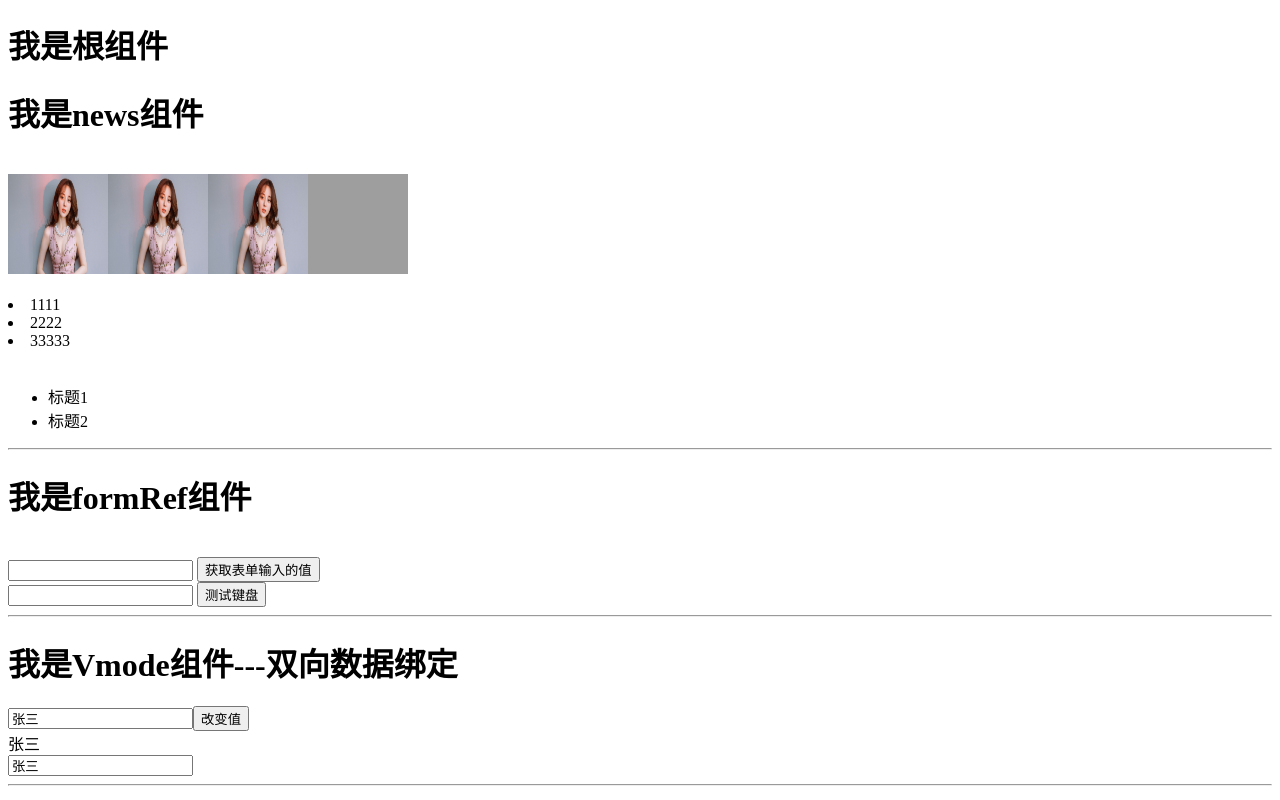
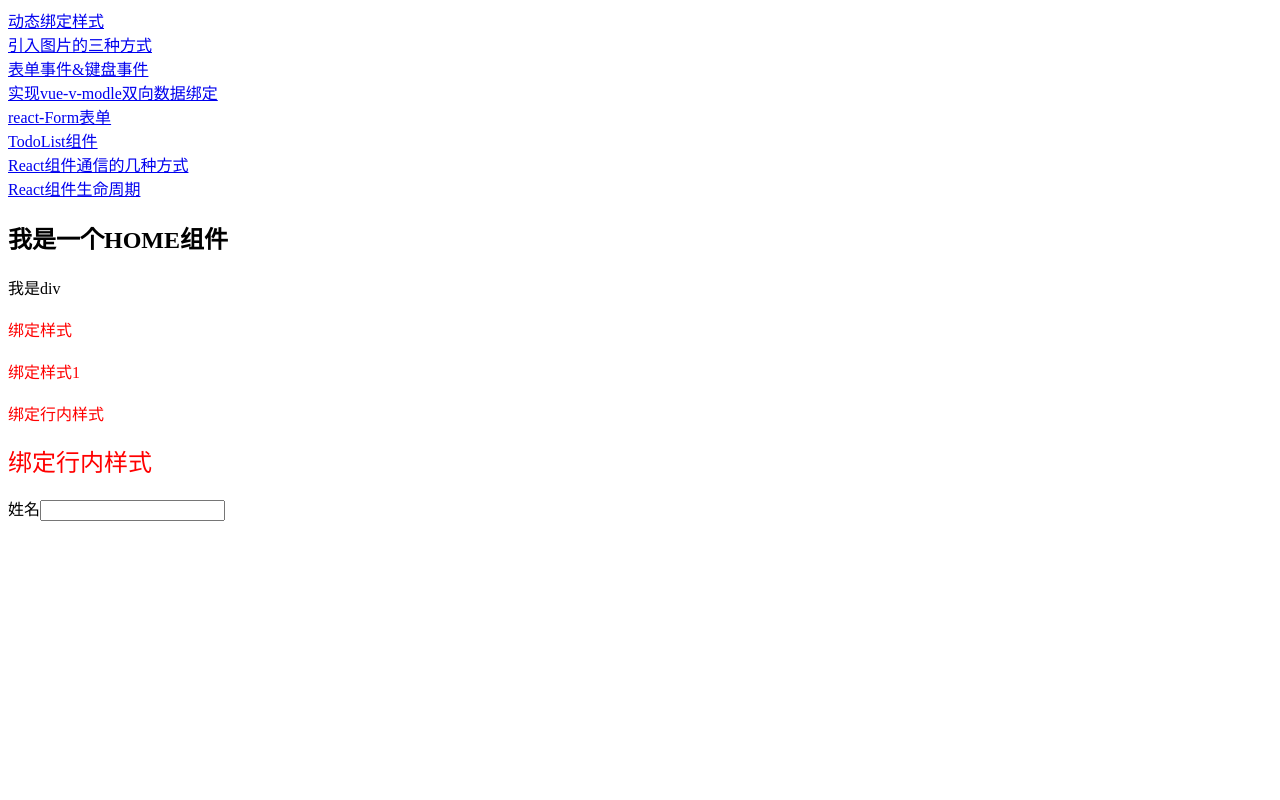
Before and after one commit to zhaotbj/react-demo, a React (Create React App) app: page / in a window 1280 px wide. Shown: the top 800 px of the page. Built offline with nearby package versions, Linux system fonts and the light colour scheme; grey boxes are pictures that could not be loaded.

Commit message:
'addreact-router'

```diff
--- a/package.json
+++ b/package.json
@@ -5,6 +5,8 @@
   "dependencies": {
     "react": "^16.8.6",
     "react-dom": "^16.8.6",
+    "react-router": "^5.0.1",
+    "react-router-dom": "^5.0.1",
     "react-scripts": "3.0.1"
   },
   "scripts": {
--- a/src/App.css
+++ b/src/App.css
@@ -1,33 +1,3 @@
-.App {
-  text-align: center;
+.title a{
+  display: block;
 }
-
-.App-logo {
-  animation: App-logo-spin infinite 20s linear;
-  height: 40vmin;
-  pointer-events: none;
-}
-
-.App-header {
-  background-color: #282c34;
-  min-height: 100vh;
-  display: flex;
-  flex-direction: column;
-  align-items: center;
-  justify-content: center;
-  font-size: calc(10px + 2vmin);
-  color: white;
-}
-
-.App-link {
-  color: #61dafb;
-}
-
-@keyframes App-logo-spin {
-  from {
-    transform: rotate(0deg);
-  }
-  to {
-    transform: rotate(360deg);
-  }
-}
--- a/src/App.js
+++ b/src/App.js
@@ -1,6 +1,8 @@
 import React, { Component } from 'react';
+import { BrowserRouter as Router, Route, Link } from "react-router-dom";
 
-// import Home from './components/Home'
+import './App.css'
+import Home from './components/Home'
 import News from './components/News'
 
 import FormRef from './components/FormRef' //form 表单事件 和ref 05react
@@ -11,27 +13,44 @@ import TodoList from './components/TodoList'
 import ReactForm from './components/ReactForm'
 
 import Parent from './components/Parent' // 测试父子组件通信
+
+import Lifecycle from './components/Lifecycle' // 测试生命周期
+
+
 class App extends Component {
 
-  render(){
+  render() {
     return (
-      <div >
-        <h1>我是根组件</h1>
-        <News />
-        <hr />
-        <FormRef />
-        <hr />
-        <Vmode />
-        <hr />
-        <ReactForm />
-        <hr />
-        <TodoList />
-        <hr />
-        <h1>测试组件通信</h1>
-        <Parent />
-      </div>
+      <Router>
+        <div >
+          <header className="title">
+
+            <Link to="/">动态绑定样式</Link>
+
+            <Link to="/news">引入图片的三种方式</Link>
+
+            <Link to="/FormRef">表单事件&键盘事件</Link>
+            <Link to="/Vmode">实现vue-v-modle双向数据绑定</Link>
+            <Link to="/ReactForm">react-Form表单</Link>
+            <Link to="/TodoList">TodoList组件</Link>
+            <Link to="/Parent">React组件通信的几种方式</Link>
+            <Link to="/Lifecycle">React组件生命周期</Link>
+
+          </header>
+
+          <Route exact path="/" component={Home} />
+          <Route path="/news" component={News} />
+          <Route path="/FormRef" component={FormRef} />
+          <Route path="/Vmode" component={Vmode} />
+          <Route path="/ReactForm" component={ReactForm} />
+          <Route path="/TodoList" component={TodoList} />
+          <Route path="/Parent" component={Parent} />
+          <Route path="/Lifecycle" component={Lifecycle} />
+
+
+        </div>
+      </Router>
     )
   }
 }
-
 export default App;
--- /dev/null
+++ b/src/components/Lifecycle.js
@@ -0,0 +1,95 @@
+import React, { Component } from 'react'
+import '../assets/index.css'
+/*
+React生命周期函数：
+
+    组件加载之前，组件加载完成，以及组件更新数据，组件销毁。
+
+    触发的一系列的方法 ，这就是组件的生命周期函数
+
+
+组件加载的时候触发的函数：
+
+    constructor 、componentWillMount、 render 、componentDidMount
+
+组件数据更新的时候触发的生命周期函数：
+
+    shouldComponentUpdate、componentWillUpdate、render、componentDidUpdate
+
+
+你在父组件里面改变props传值的时候触发的：
+
+    componentWillReceiveProps
+
+
+组件销毁的时候触发的：
+
+    componentWillUnmount
+
+
+必须记住的生命周期函数：
+
+    *加载的时候：componentWillMount、 render 、componentDidMount（dom操作）
+
+    更新的时候：componentWillUpdate、render、componentDidUpdate
+
+    *销毁的时候： componentWillUnmount    */
+class Lifecycle extends Component {
+  constructor(props) {
+    console.log('01构造函数');
+    super(props)
+    this.state = {
+      msg: '我是一个Lifecycle组件'
+    }
+  }
+ //组件将要挂载的时候触发的生命周期函数
+ componentWillMount(){
+  console.log('02组件将要挂载');
+}
+ //组件挂载完成的时候触发的生命周期函数
+ componentDidMount(){
+  //dom操作放在这个里面    请求数据也放在这个里面
+  console.log('04组件挂载完成');
+}
+
+// 数据跟新
+//是否要更新数据  如果返回true才会执行更新数据的操作
+shouldComponentUpdate(nextProps, nextState){
+  console.log('01是否要更新数据');
+
+  console.log('nextProps',nextProps,'nextState',nextState);
+
+  return true;
+}
+//将要更新数据的时候触发
+componentWillUpdate(){
+  console.log('02组件将要更新');
+}
+//组件更新完成
+componentDidUpdate(){
+  console.log('04组件数据更新完成');
+}
+
+//组件销毁的时候触发的生命周期函数   用在组件销毁的时候执行操作
+componentWillUnmount(){
+  console.log('组件销毁了');
+}
+
+changeMsg=()=>{
+  this.setState({
+    msg:'改变后的msg'
+  })
+}
+  render() {
+    console.log('03数据渲染render');
+    return (
+      <div>
+        <h2>{this.state.msg}</h2>
+        <br />
+        <button onClick={this.changeMsg}>改变数据</button>
+      </div>
+    )
+  }
+}
+
+export default Lifecycle
```
